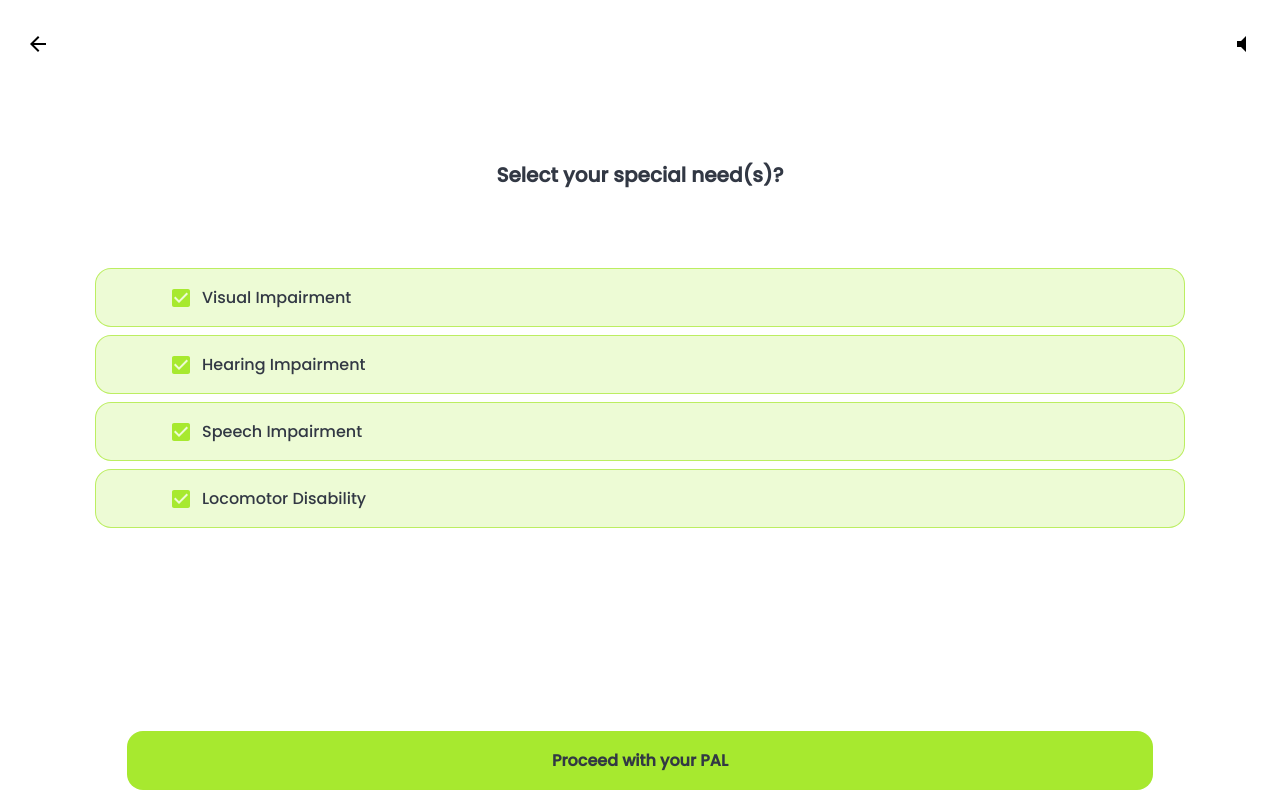
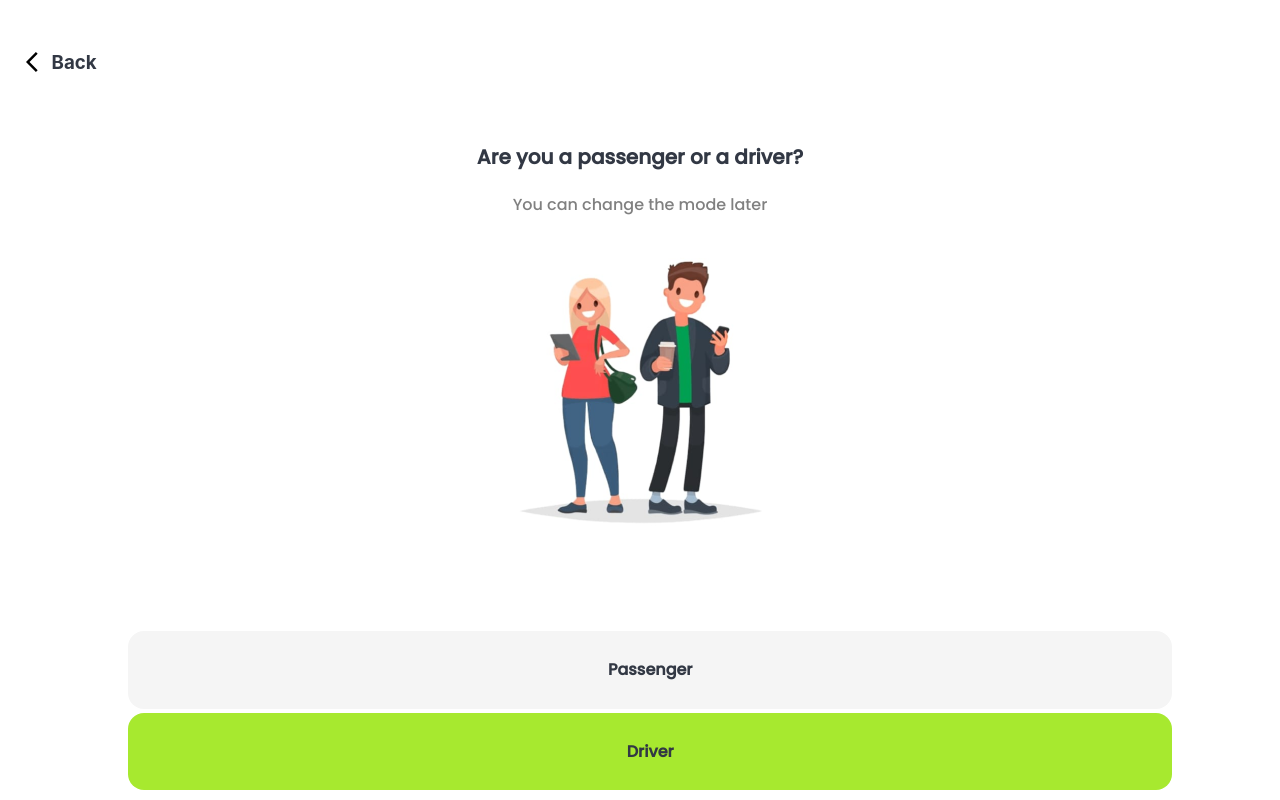
Before and after one commit to prateekrusta/InDrivePal, a React (Create React App) app in the folder Client/: page / in a window 1280 px wide. Built offline with nearby package versions, Linux system fonts and the light colour scheme.

Commit message:
passenger-driver

```diff
--- a/Client/src/App.js
+++ b/Client/src/App.js
@@ -1,11 +1,12 @@
-import Onboarding2 from './components/onboarding/onboarding2.js';
+import PassengerDriver from './components/onboarding/passenger-driver.js';
 
 function App() {
   return (
     <div className="App">
-      <Onboarding2 />
+      <PassengerDriver />
     </div>
   );
 }
 
+
 export default App;
--- a/Client/src/assets/buttons.css
+++ b/Client/src/assets/buttons.css
@@ -12,7 +12,7 @@
 }
 .btn-submit{
     border-radius: 1em;
-    border: 1.015px solid rgba(167, 233, 47, 0.70);
     background-color: #A7E92F;
     width: 80vw;
+    padding: 1%;
 }
--- a/Client/src/assets/onboarding.css
+++ b/Client/src/assets/onboarding.css
@@ -12,7 +12,7 @@ p {
   flex-direction: column;
 }
 
-.icons{
+.icons {
   display: flex;
   flex-direction: row;
   margin-top: 4vh;
@@ -29,15 +29,31 @@ p {
   align-self: flex-end;
 }
 
-.content3{
+.content3 {
   margin-left: 5vw;
   margin-right: 5vw;
   text-justify: inter-word;
 }
 
-.btn{
+.btn {
   bottom: 0;
   position: absolute;
   align-self: center;
   margin-bottom: 10px;
 }
+
+.back {
+  display: flex;
+  flex-direction: row;
+  align-items: center;
+  margin-top: 4vh;
+  margin-left: 2vw;
+}
+
+.back h3 {
+  margin-left: 2px;
+}
+
+h3{
+  color: #323844;
+}
--- /dev/null
+++ b/Client/src/components/onboarding/passenger-driver.js
@@ -0,0 +1,23 @@
+import React from "react";
+import ButtonSubmit from "./button-submit";
+import "../../assets/onboarding.css";
+import ArrowBackIosIcon from '@mui/icons-material/ArrowBackIos';
+import passengerdriver from '../../assets/images/passenger.png';
+const PassengerDriver = () => {
+  return (
+    <div className="onboarding">
+    <div className="back"><ArrowBackIosIcon /><h3>Back</h3></div>
+      <center>
+        <p style={{fontSize:20, marginTop: 50}}>Are you a passenger or a driver?</p>
+        <p style={{color:"grey", fontWeight:100}}>You can change the mode later</p>
+      </center>
+      <center><img src={passengerdriver} /></center>
+      <div className="btn">
+      <center><div className="btn-submit" style={{backgroundColor:"#F5F5F5", marginBottom:4}}><p>Passenger</p></div></center>
+      <center><ButtonSubmit label="Driver" /></center>
+      </div>
+    </div>
+  );
+};
+
+export default PassengerDriver;
```
Also changed, not shown: Client/src/assets/images/passenger.png (added).
